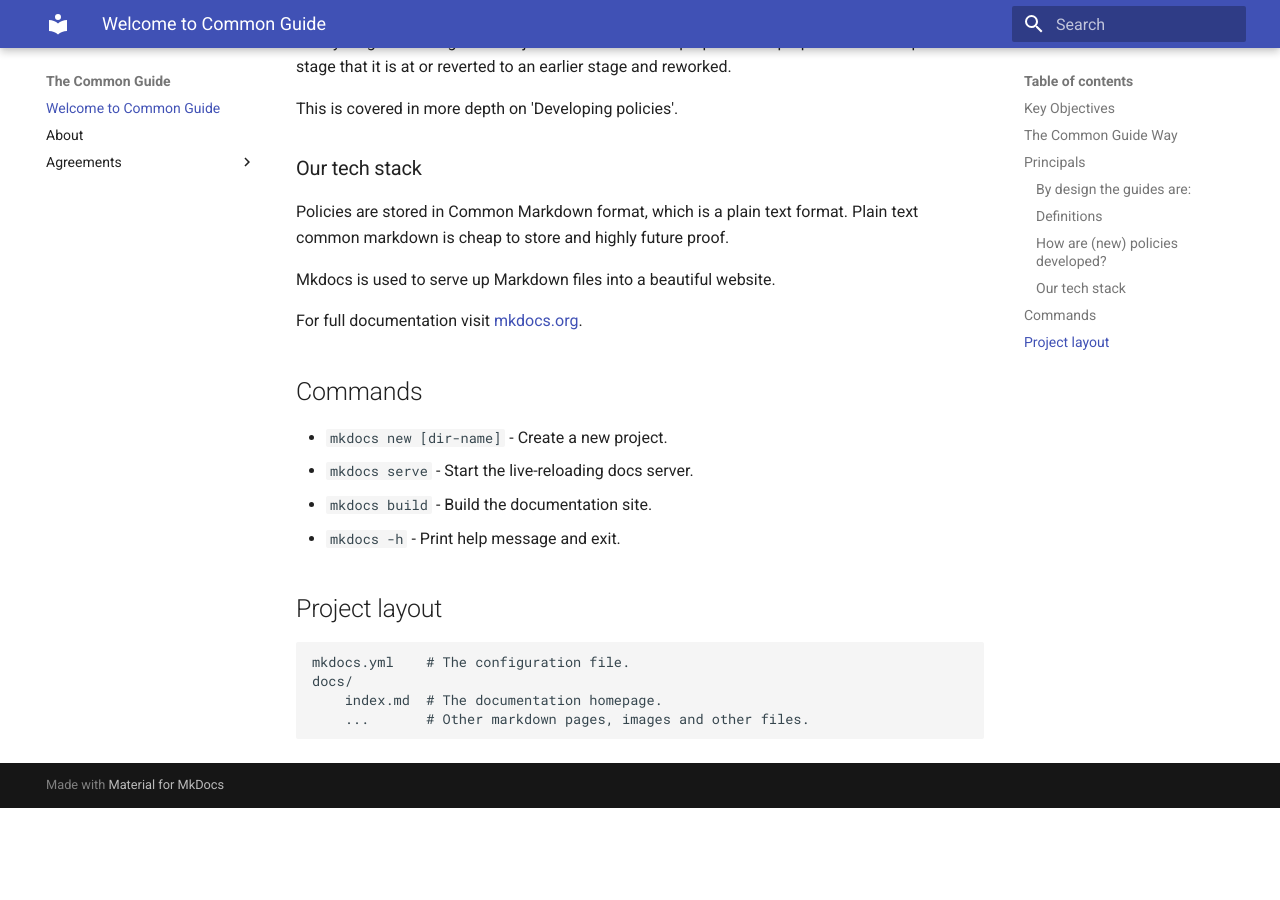
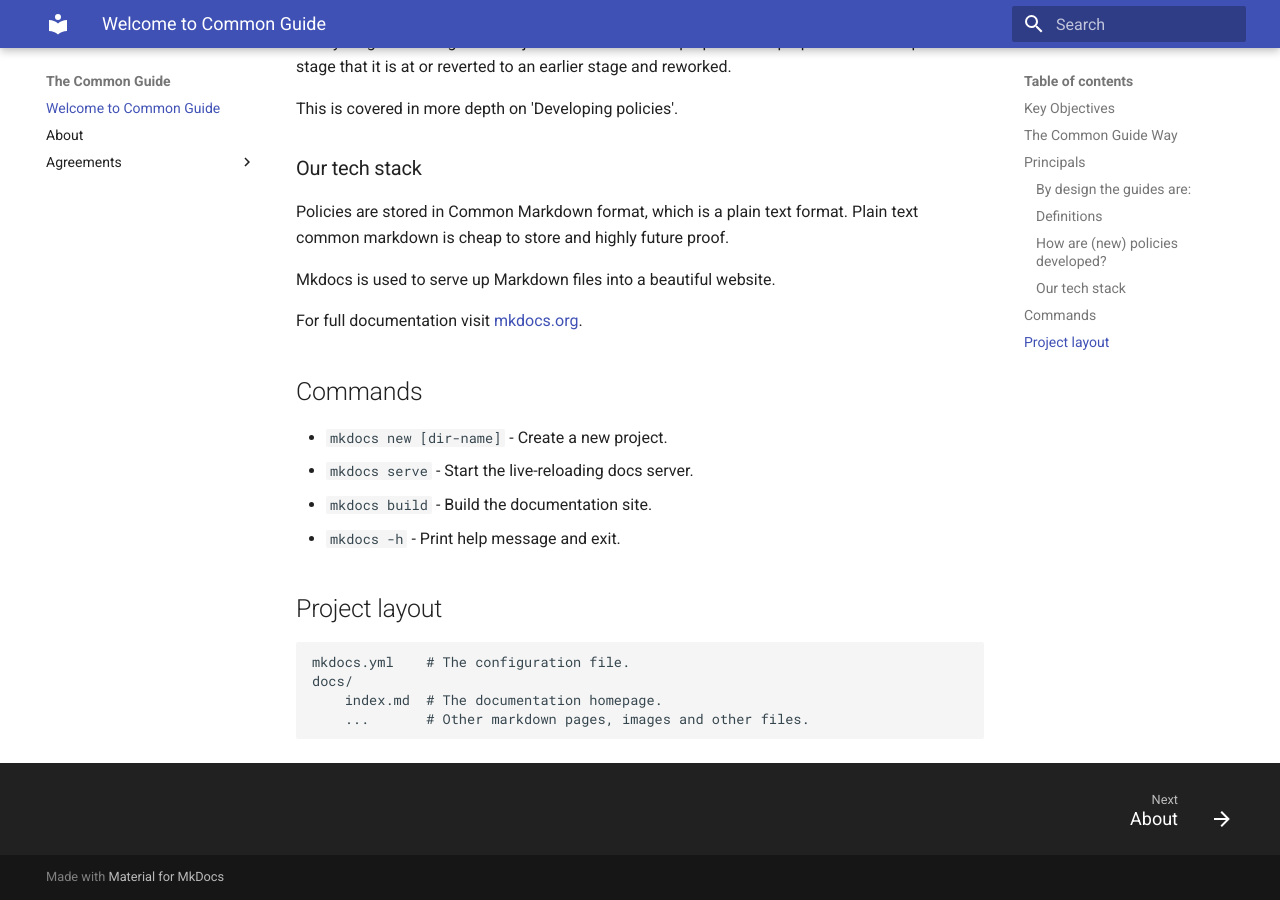
Before and after one commit to CommonGuide/commonguide, an MkDocs documentation site: the page built from docs/index.md, in a window 1280 px wide and 900 px high, scrolled down 2304 px. Built offline with MkDocs 1.6.1 and Material for MkDocs 9.7.7, drawn with Linux system fonts in a browser that asks for light colours; before the commit the page ends 3112 px from its top, so only the background shows below that.

Commit message:
Refining MkDocs config for better usability. - Back to top - Next page - Call out boxes (Admonitions)

```diff
--- a/mkdocs.yml
+++ b/mkdocs.yml
@@ -1,3 +1,18 @@
 site_name: The Common Guide
 theme:
   name: material
+  palette:
+    scheme: default
+  features:
+    - navigation.top
+    - navigation.footer
+    - navigation.indexes
+markdown_extensions:
+  - attr_list
+  - def_list
+  - pymdownx.emoji:
+      emoji_index: !!python/name:materialx.emoji.twemoji
+      emoji_generator: !!python/name:materialx.emoji.to_svg
+  - admonition
+  - pymdownx.details
+  - pymdownx.superfences
```
